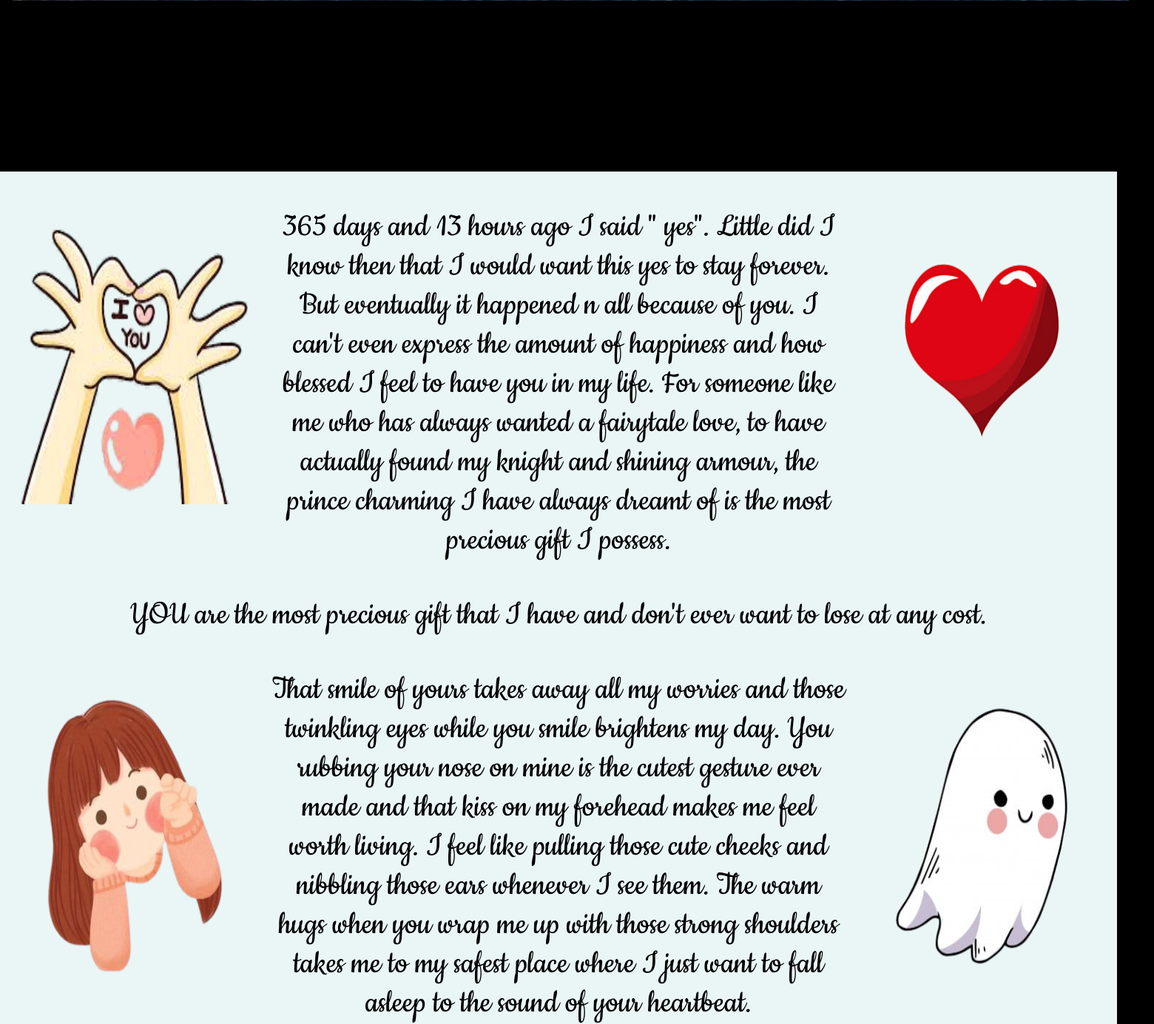
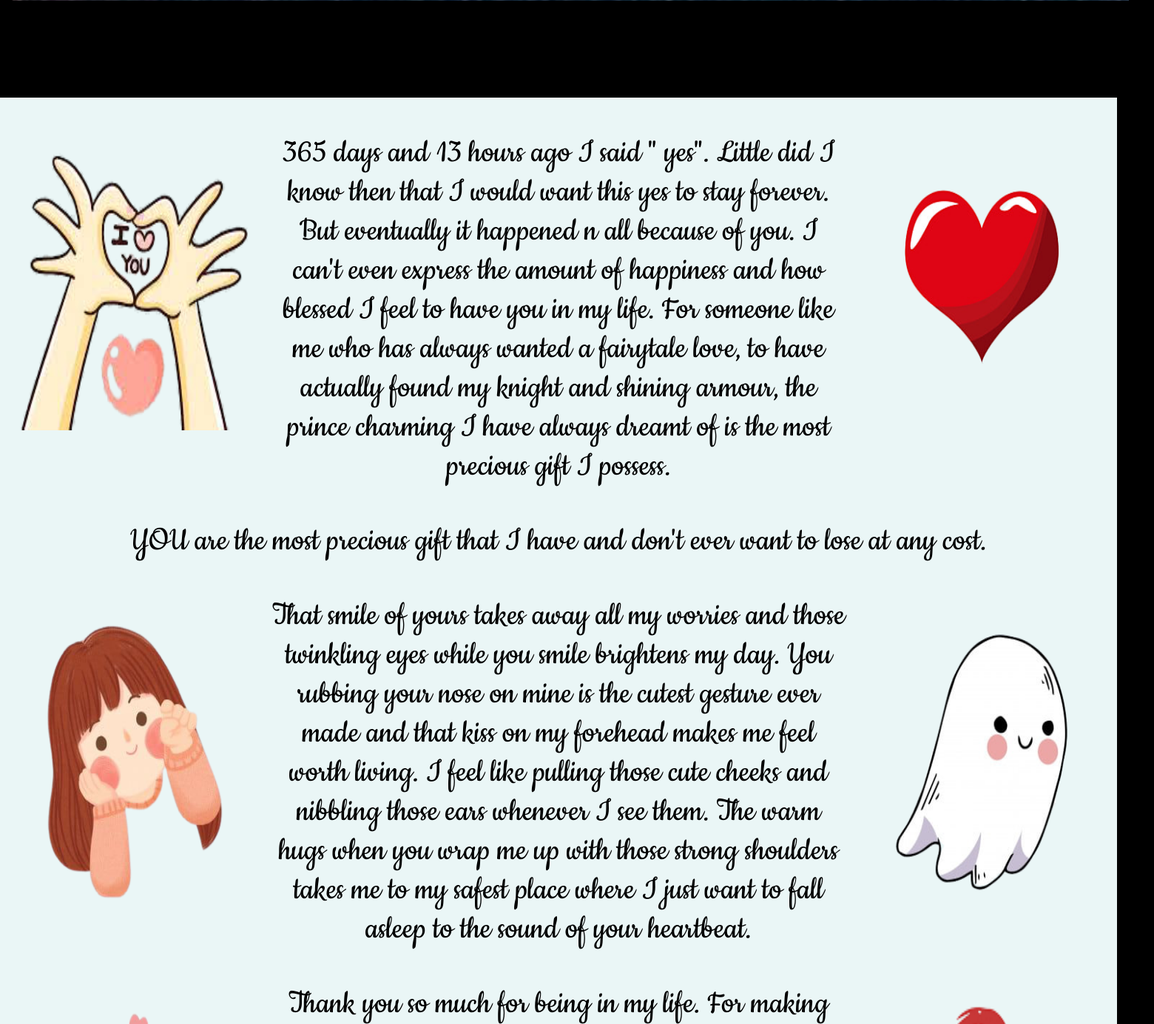
Before and after one commit to Subhlaxmi179/one, a PHP site: page /date.html in a window 1560 px wide. Shown: the part 668-2053 px from the top of the page at 74% size. Run offline with PHP 8.4, Linux system fonts and the light colour scheme; some web fonts are replaced.

Commit message:
Update datestyle.css

```diff
--- a/css/datestyle.css
+++ b/css/datestyle.css
@@ -56,7 +56,7 @@ img
   background-color: #eaf6f6;
   margin: 0;
   position:absolute;
-  top:900px;
+  top:800px;
   left:0;
   width:1510px;
 }
```
